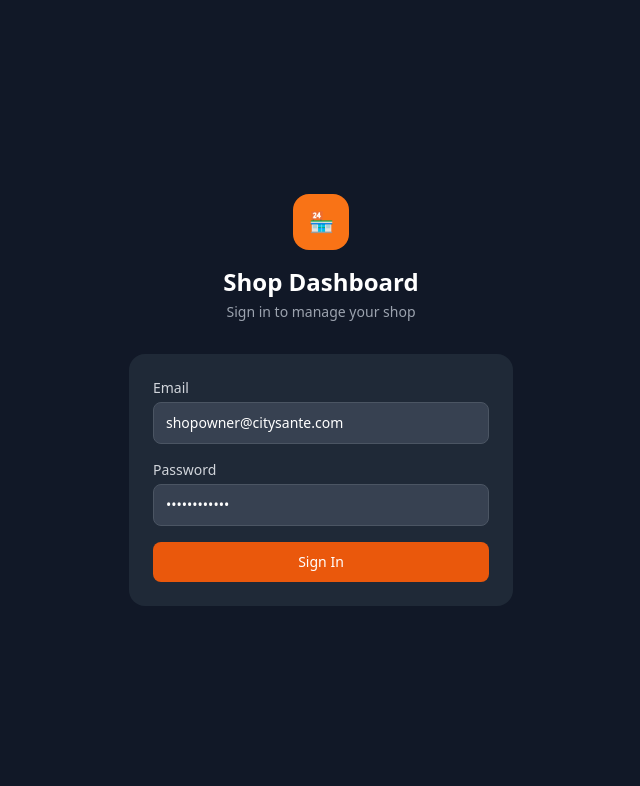
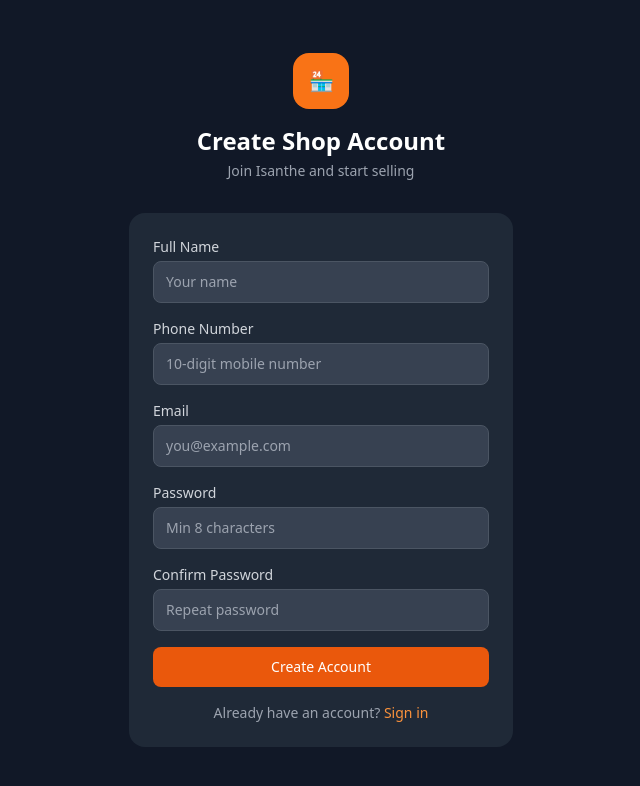
Before and after one commit to ManojShivanna-git/citysante, a React (Vite) app in the folder web/shop-owner/: page /register in a window 1280 px wide. Before the commit this address led to /login. Shown: the top 786 px of the page, without its empty margins (319-959 px from the left). Built offline with nearby package versions, Linux system fonts and the light colour scheme; no server answers.

Commit message:
feat: add shop owner registration page

```diff
--- a/web/shop-owner/src/App.tsx
+++ b/web/shop-owner/src/App.tsx
@@ -7,6 +7,7 @@ import { connectSocket } from './services/socketService'
 
 import Layout             from './components/Layout'
 import LoginPage          from './pages/auth/LoginPage'
+import RegisterPage       from './pages/auth/RegisterPage'
 import DashboardPage      from './pages/dashboard/DashboardPage'
 import OrdersPage         from './pages/orders/OrdersPage'
 import ProductsPage       from './pages/products/ProductsPage'
@@ -56,7 +57,8 @@ export default function App() {
 
   return (
     <Routes>
-      <Route path="/login" element={isAuthenticated ? <Navigate to="/dashboard" replace /> : <LoginPage />} />
+      <Route path="/login"    element={isAuthenticated ? <Navigate to="/dashboard" replace /> : <LoginPage />} />
+      <Route path="/register" element={isAuthenticated ? <Navigate to="/dashboard" replace /> : <RegisterPage />} />
 
       {/* Onboarding — auth required, but no shop yet */}
       <Route path="/register-shop" element={
--- a/web/shop-owner/src/pages/auth/LoginPage.tsx
+++ b/web/shop-owner/src/pages/auth/LoginPage.tsx
@@ -1,5 +1,5 @@
 import { useState } from 'react'
-import { useNavigate } from 'react-router-dom'
+import { useNavigate, Link } from 'react-router-dom'
 import { useAuthStore } from '../../store/authStore'
 import toast from 'react-hot-toast'
 
@@ -46,6 +46,11 @@ export default function LoginPage() {
             className="w-full py-2.5 bg-brand-600 hover:bg-brand-700 text-white font-medium rounded-lg text-sm transition-colors disabled:opacity-50">
             {loading ? 'Signing in...' : 'Sign In'}
           </button>
+
+          <p className="text-center text-sm text-gray-400">
+            New shop owner?{' '}
+            <Link to="/register" className="text-brand-400 hover:underline">Create an account</Link>
+          </p>
         </form>
       </div>
     </div>
--- /dev/null
+++ b/web/shop-owner/src/pages/auth/RegisterPage.tsx
@@ -0,0 +1,105 @@
+import { useState } from 'react'
+import { useNavigate, Link } from 'react-router-dom'
+import { useAuthStore } from '../../store/authStore'
+import { authApi } from '../../services/api'
+import toast from 'react-hot-toast'
+
+export default function RegisterPage() {
+  const [form, setForm] = useState({ name: '', email: '', phone: '', password: '', confirm: '' })
+  const [loading, setLoading] = useState(false)
+  const { login } = useAuthStore()
+  const navigate  = useNavigate()
+
+  const set = (k: keyof typeof form) => (e: React.ChangeEvent<HTMLInputElement>) =>
+    setForm(prev => ({ ...prev, [k]: e.target.value }))
+
+  const handleSubmit = async (e: React.FormEvent) => {
+    e.preventDefault()
+    if (form.password !== form.confirm) { toast.error('Passwords do not match'); return }
+    if (form.phone.replace(/\D/g, '').length !== 10) { toast.error('Enter a valid 10-digit phone number'); return }
+    setLoading(true)
+    try {
+      await authApi.register({
+        name:     form.name.trim(),
+        email:    form.email.trim(),
+        phone:    form.phone.replace(/\D/g, ''),
+        password: form.password,
+      })
+      // Auto-login after registration
+      await login(form.email.trim(), form.password)
+      toast.success('Account created! Now register your shop.')
+      navigate('/register-shop')
+    } catch {
+      // error toast shown by axios interceptor
+    } finally {
+      setLoading(false)
+    }
+  }
+
+  return (
+    <div className="min-h-screen bg-gray-900 flex items-center justify-center p-4">
+      <div className="w-full max-w-sm">
+        <div className="text-center mb-8">
+          <div className="w-14 h-14 bg-brand-500 rounded-2xl flex items-center justify-center mx-auto mb-4 text-white font-bold text-xl">🏪</div>
+          <h1 className="text-2xl font-bold text-white">Create Shop Account</h1>
+          <p className="text-gray-400 text-sm mt-1">Join Isanthe and start selling</p>
+        </div>
+
+        <form onSubmit={handleSubmit} className="bg-gray-800 rounded-2xl p-6 space-y-4">
+          <div>
+            <label className="block text-sm font-medium text-gray-300 mb-1">Full Name</label>
+            <input
+              type="text" value={form.name} onChange={set('name')} required
+              placeholder="Your name"
+              className="w-full px-3 py-2.5 rounded-lg bg-gray-700 border border-gray-600 text-white text-sm focus:outline-none focus:ring-2 focus:ring-brand-500"
+            />
+          </div>
+          <div>
+            <label className="block text-sm font-medium text-gray-300 mb-1">Phone Number</label>
+            <input
+              type="tel" value={form.phone} onChange={set('phone')} required
+              placeholder="10-digit mobile number"
+              className="w-full px-3 py-2.5 rounded-lg bg-gray-700 border border-gray-600 text-white text-sm focus:outline-none focus:ring-2 focus:ring-brand-500"
+            />
+          </div>
+          <div>
+            <label className="block text-sm font-medium text-gray-300 mb-1">Email</label>
+            <input
+              type="email" value={form.email} onChange={set('email')} required
+              placeholder="you@example.com"
+              className="w-full px-3 py-2.5 rounded-lg bg-gray-700 border border-gray-600 text-white text-sm focus:outline-none focus:ring-2 focus:ring-brand-500"
+            />
+          </div>
+          <div>
+            <label className="block text-sm font-medium text-gray-300 mb-1">Password</label>
+            <input
+              type="password" value={form.password} onChange={set('password')} required
+              placeholder="Min 8 characters"
+              className="w-full px-3 py-2.5 rounded-lg bg-gray-700 border border-gray-600 text-white text-sm focus:outline-none focus:ring-2 focus:ring-brand-500"
+            />
+          </div>
+          <div>
+            <label className="block text-sm font-medium text-gray-300 mb-1">Confirm Password</label>
+            <input
+              type="password" value={form.confirm} onChange={set('confirm')} required
+              placeholder="Repeat password"
+              className="w-full px-3 py-2.5 rounded-lg bg-gray-700 border border-gray-600 text-white text-sm focus:outline-none focus:ring-2 focus:ring-brand-500"
+            />
+          </div>
+
+          <button
+            type="submit" disabled={loading}
+            className="w-full py-2.5 bg-brand-600 hover:bg-brand-700 text-white font-medium rounded-lg text-sm transition-colors disabled:opacity-50"
+          >
+            {loading ? 'Creating account…' : 'Create Account'}
+          </button>
+
+          <p className="text-center text-sm text-gray-400">
+            Already have an account?{' '}
+            <Link to="/login" className="text-brand-400 hover:underline">Sign in</Link>
+          </p>
+        </form>
+      </div>
+    </div>
+  )
+}
--- a/web/shop-owner/src/services/api.ts
+++ b/web/shop-owner/src/services/api.ts
@@ -22,8 +22,10 @@ api.interceptors.response.use(
 )
 
 export const authApi = {
-  login: (email: string, password: string) => api.post('/auth/login', { email, password }),
-  me: () => api.get('/auth/me'),
+  login:    (email: string, password: string) => api.post('/auth/login', { email, password }),
+  register: (data: { name: string; email: string; phone: string; password: string }) =>
+    api.post('/auth/register', { ...data, role: 'shop_owner' }),
+  me:     () => api.get('/auth/me'),
   logout: () => api.post('/auth/logout'),
 }
 
```
